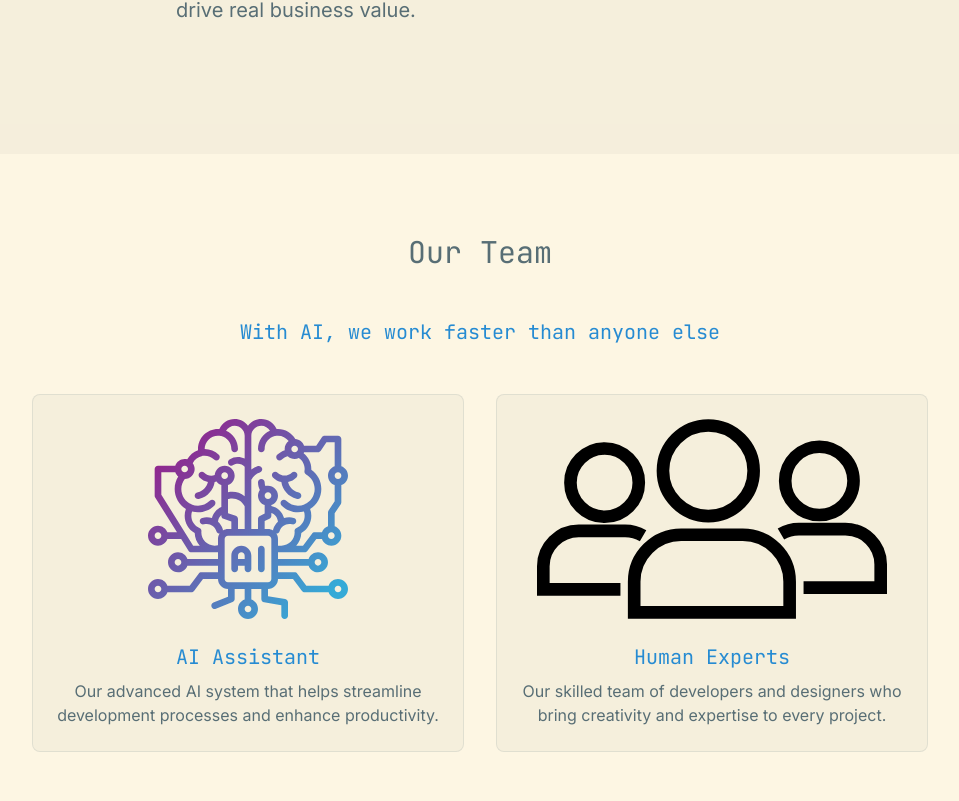
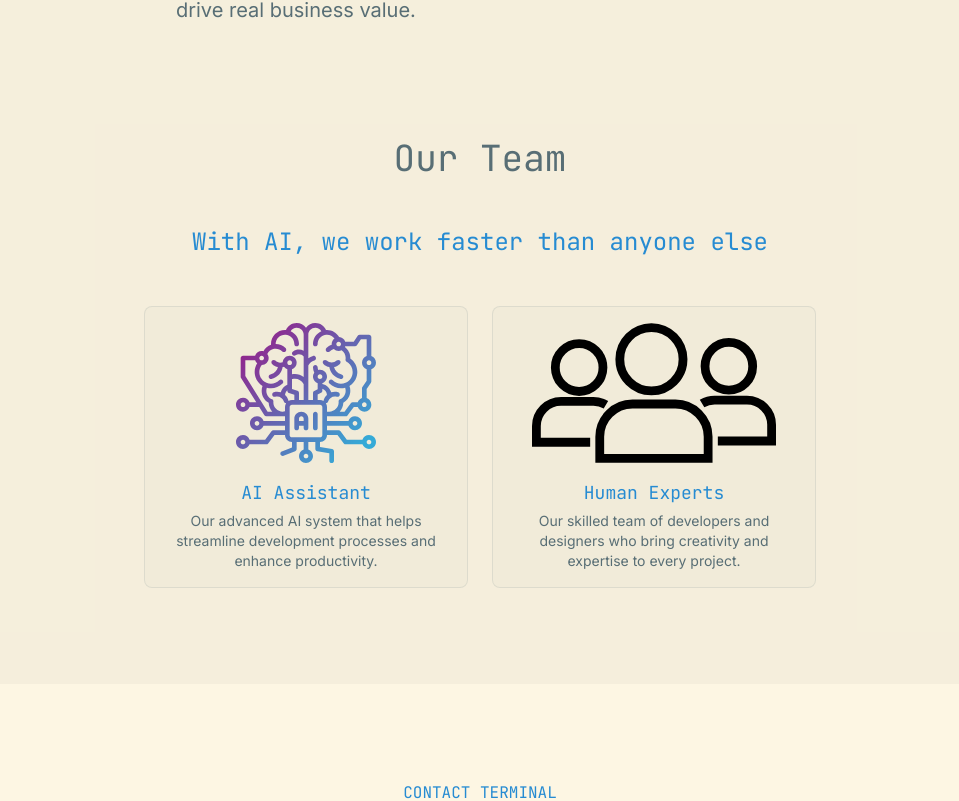
Before and after one commit to soulfeelings/landing-ai-ia, a React (Vite) app: page /careers in a window 1280 px wide. Shown: the part 3179-3980 px from the top of the page, without its empty margins (160-1119 px from the left). Built offline with nearby package versions, Linux system fonts and the light colour scheme.

Commit message:
feat: some fix

```diff
--- a/src/components/AboutSection.tsx
+++ b/src/components/AboutSection.tsx
@@ -1,29 +1,6 @@
-import React, { useRef, useEffect } from 'react';
-import { Button } from '@/components/ui/button';
+import React from 'react';
 import { useLanguage } from '@/contexts/LanguageContext';
-
-const useRevealOnScroll = () => {
-  const ref = useRef<HTMLDivElement>(null);
-
-  useEffect(() => {
-    const node = ref.current;
-    if (!node) return;
-    const handleIntersect = (entries: IntersectionObserverEntry[]) => {
-      entries.forEach(entry => {
-        if (entry.isIntersecting) {
-          entry.target.classList.add('animate-fade-slide-up');
-        }
-      });
-    };
-    const observer = new window.IntersectionObserver(handleIntersect, {
-      threshold: 0.2,
-    });
-    node.querySelectorAll('.reveal-on-scroll').forEach(el => observer.observe(el));
-    return () => observer.disconnect();
-  }, []);
-
-  return ref;
-};
+import { useRevealOnScroll } from '@/hooks/useRevealOnScroll';
 
 const AboutSection = () => {
   const revealRef = useRevealOnScroll();
@@ -49,6 +26,46 @@ const AboutSection = () => {
             </p>
           </div>
         </div>
+
+        {/* Team Section */}
+        <div className="mt-12 sm:mt-16 md:mt-20">
+          <h2 className="text-2xl sm:text-3xl md:text-4xl font-mono text-solarized-base01 mb-6 sm:mb-8 md:mb-12 text-center">{t('team.title')}</h2>
+          <p className="text-lg sm:text-xl md:text-2xl font-mono text-solarized-blue mb-8 sm:mb-10 md:mb-12 text-center">{t('team.subtitle')}</p>
+
+          <div className="grid grid-cols-1 sm:grid-cols-2 gap-3 sm:gap-4 md:gap-6 max-w-2xl mx-auto">
+            {/* AI Team Member */}
+            <div className="bg-solarized-base2/50 rounded-lg p-2 sm:p-3 md:p-4 border border-solarized-base1/20 hover:border-solarized-blue/50 transition-colors">
+              <div className="w-full h-[100px] sm:h-[120px] md:h-[140px] flex items-center justify-center mb-2 sm:mb-3 md:mb-4">
+                <img
+                  src="./aipic.svg"
+                  alt={t('team.aiMember.alt')}
+                  className="w-auto h-full object-contain"
+                  style={{ maxWidth: '100%', maxHeight: '100%' }}
+                />
+              </div>
+              <h3 className="text-sm sm:text-base md:text-lg font-mono text-solarized-blue mb-1 text-center">{t('team.aiMember.title')}</h3>
+              <p className="text-xs sm:text-sm text-solarized-base01 text-center">
+                {t('team.aiMember.description')}
+              </p>
+            </div>
+
+            {/* Human Team Members */}
+            <div className="bg-solarized-base2/50 rounded-lg p-2 sm:p-3 md:p-4 border border-solarized-base1/20 hover:border-solarized-blue/50 transition-colors">
+              <div className="w-full h-[100px] sm:h-[120px] md:h-[140px] flex items-center justify-center mb-2 sm:mb-3 md:mb-4">
+                <img
+                  src="./people.svg"
+                  alt={t('team.humanMembers.alt')}
+                  className="w-auto h-full object-contain"
+                  style={{ maxWidth: '100%', maxHeight: '100%' }}
+                />
+              </div>
+              <h3 className="text-sm sm:text-base md:text-lg font-mono text-solarized-blue mb-1 text-center">{t('team.humanMembers.title')}</h3>
+              <p className="text-xs sm:text-sm text-solarized-base01 text-center">
+                {t('team.humanMembers.description')}
+              </p>
+            </div>
+          </div>
+        </div>
       </div>
     </section>
   );
--- a/src/components/TeamSection.tsx
+++ /dev/null
@@ -1,51 +0,0 @@
-import React from 'react';
-import { useLanguage } from '@/contexts/LanguageContext';
-
-const TeamSection = () => {
-  const { t } = useLanguage();
-
-  return (
-    <section id="team" className="py-20 bg-solarized-base3 relative">
-      <div className="container mx-auto px-4 relative">
-        <h2 className="text-3xl font-mono text-solarized-base01 mb-12 text-center">{t('team.title')}</h2>
-        <p className="text-xl font-mono text-solarized-blue mb-12 text-center">{t('team.subtitle')}</p>
-
-        <div className="grid md:grid-cols-2 gap-8 max-w-4xl mx-auto">
-          {/* AI Team Member */}
-          <div className="bg-solarized-base2/50 rounded-lg p-6 border border-solarized-base1/20 hover:border-solarized-blue/50 transition-colors">
-            <div className="w-full h-[200px] flex items-center justify-center mb-6">
-              <img
-                src="./aipic.svg"
-                alt={t('team.aiMember.alt')}
-                className="w-auto h-full object-contain"
-                style={{ maxWidth: '100%', maxHeight: '100%' }}
-              />
-            </div>
-            <h3 className="text-xl font-mono text-solarized-blue mb-2 text-center">{t('team.aiMember.title')}</h3>
-            <p className="text-solarized-base01 text-center">
-              {t('team.aiMember.description')}
-            </p>
-          </div>
-
-          {/* Human Team Members */}
-          <div className="bg-solarized-base2/50 rounded-lg p-6 border border-solarized-base1/20 hover:border-solarized-blue/50 transition-colors">
-            <div className="w-full h-[200px] flex items-center justify-center mb-6">
-              <img
-                src="./people.svg"
-                alt={t('team.humanMembers.alt')}
-                className="w-auto h-full object-contain"
-                style={{ maxWidth: '100%', maxHeight: '100%' }}
-              />
-            </div>
-            <h3 className="text-xl font-mono text-solarized-blue mb-2 text-center">{t('team.humanMembers.title')}</h3>
-            <p className="text-solarized-base01 text-center">
-              {t('team.humanMembers.description')}
-            </p>
-          </div>
-        </div>
-      </div>
-    </section>
-  );
-};
-
-export default TeamSection;
--- /dev/null
+++ b/src/hooks/useRevealOnScroll.ts
@@ -0,0 +1,24 @@
+import { useRef, useEffect } from 'react';
+
+export const useRevealOnScroll = () => {
+  const ref = useRef<HTMLDivElement>(null);
+
+  useEffect(() => {
+    const node = ref.current;
+    if (!node) return;
+    const handleIntersect = (entries: IntersectionObserverEntry[]) => {
+      entries.forEach(entry => {
+        if (entry.isIntersecting) {
+          entry.target.classList.add('animate-fade-slide-up');
+        }
+      });
+    };
+    const observer = new window.IntersectionObserver(handleIntersect, {
+      threshold: 0.2,
+    });
+    node.querySelectorAll('.reveal-on-scroll').forEach(el => observer.observe(el));
+    return () => observer.disconnect();
+  }, []);
+
+  return ref;
+};
--- a/src/pages/Index.tsx
+++ b/src/pages/Index.tsx
@@ -4,7 +4,6 @@ import Hero from '@/components/Hero';
 import Services from '@/components/Services';
 import Process from '@/components/Process';
 import AboutSection from '@/components/AboutSection';
-import TeamSection from '@/components/TeamSection';
 import Contact from '@/components/Contact';
 import Footer from '@/components/Footer';
 
@@ -43,7 +42,6 @@ const Index = () => {
       <Services />
       <Process />
       <AboutSection />
-      <TeamSection />
       <Contact />
       <Footer />
     </div>
```
Also changed, not shown: 5 other files (tests, documents, lock files or other folders).
